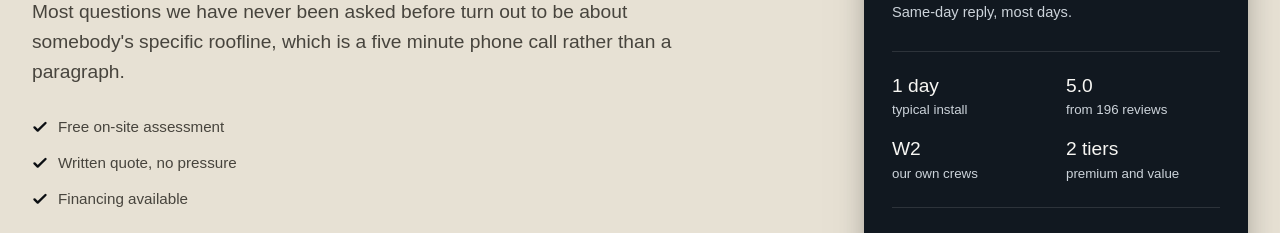
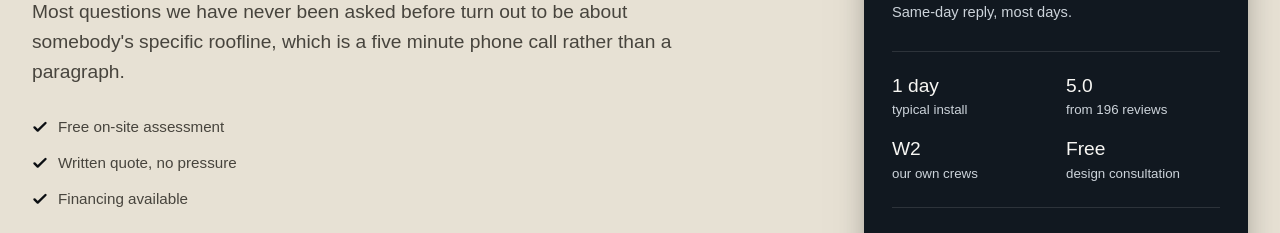
Before and after one commit to kvelasquez315/brytr-site, a Next.js app: page /faq in a window 1280 px wide. Shown: the part 6120-6353 px from the top of the page. Built offline with nearby package versions, Linux system fonts and the light colour scheme; a web font is replaced by a local one.

Commit message:
Upload: page-parts.tsx

```diff
--- a/components/sections/page-parts.tsx
+++ b/components/sections/page-parts.tsx
@@ -441,7 +441,7 @@ export function PageCta({
     ["1 day", "typical install"],
     [reviewProof.average, `from ${reviewProof.count} reviews`],
     ["W2", "our own crews"],
-    ["2 tiers", "premium and value"],
+    ["Free", "design consultation"],
   ];
 
   if (variant === "phone") {
```
